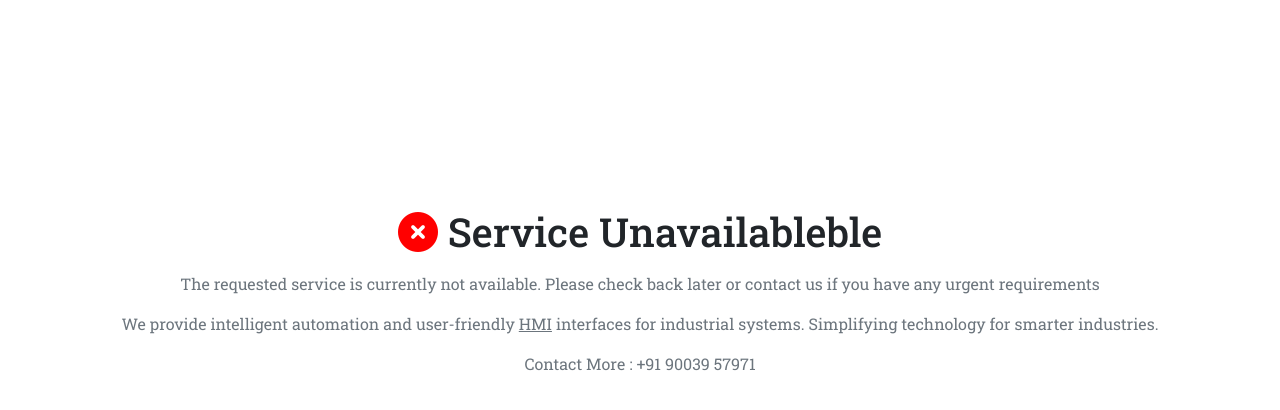
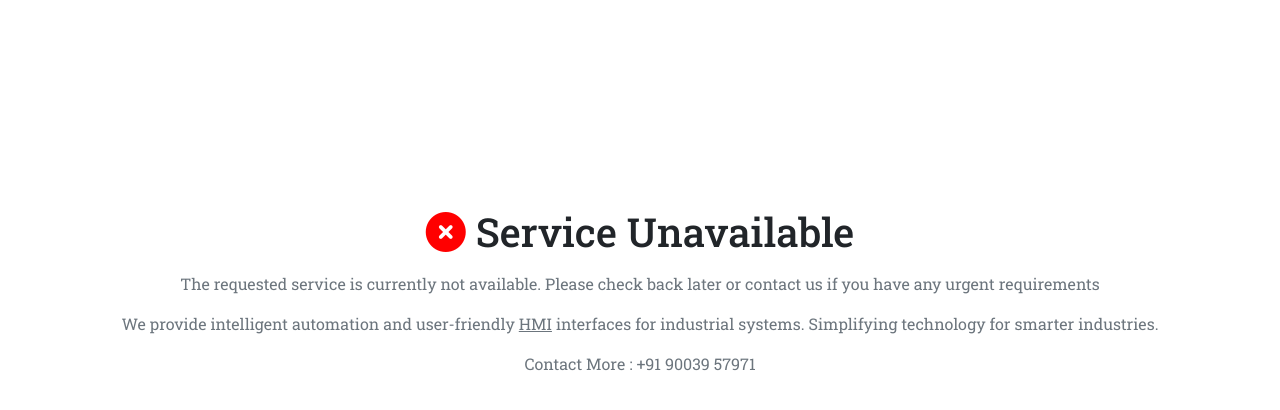
Before and after one commit to sriram-65/siddha, a Flask app: page / in a window 1280 px wide. Shown: the top 410 px of the page. Run offline with Flask 3, Linux system fonts and the light colour scheme.

Commit message:
Update index.html

```diff
--- a/templates/index.html
+++ b/templates/index.html
@@ -18,7 +18,7 @@
 
 
    <div class="container" style="margin-top:13em;">
-    <h1 class="text-center" style="font-size:40px; "> <i class="fa-solid fa-circle-xmark text-center" style="color:red;"></i> Service Unavailableble </h1>
+    <h1 class="text-center" style="font-size:40px; "> <i class="fa-solid fa-circle-xmark text-center" style="color:red;"></i> Service Unavailable </h1>
     <p class="text-muted text-center mt-3 "> The requested service is currently not available. Please check back later or contact us if you have any urgent requirements </p>
     <p class="text-muted text-center mt-3 "> We provide intelligent automation and user-friendly <a href="https://hmi-proj.vercel.app" class="text-muted text-center mt-3">HMI</a> interfaces for industrial systems.
     Simplifying technology for smarter industries. </p>
```
